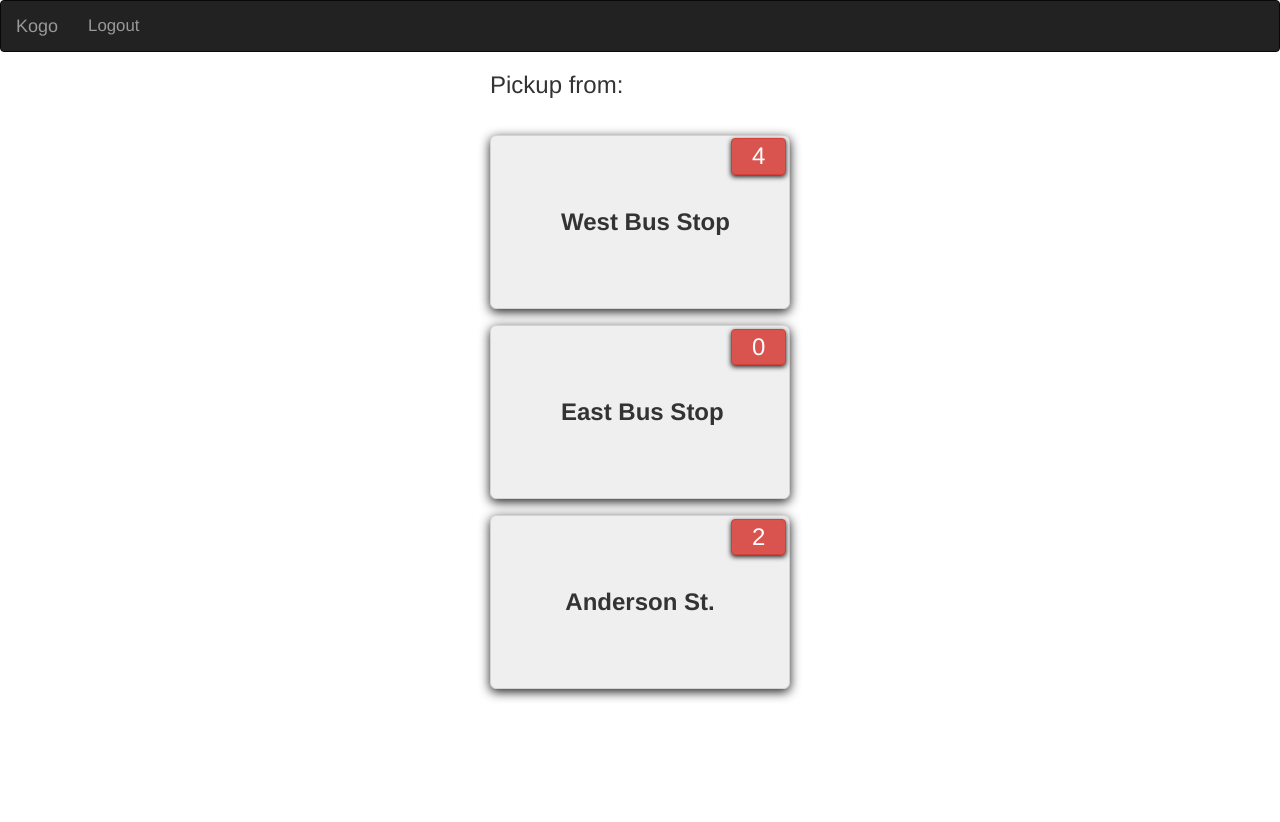
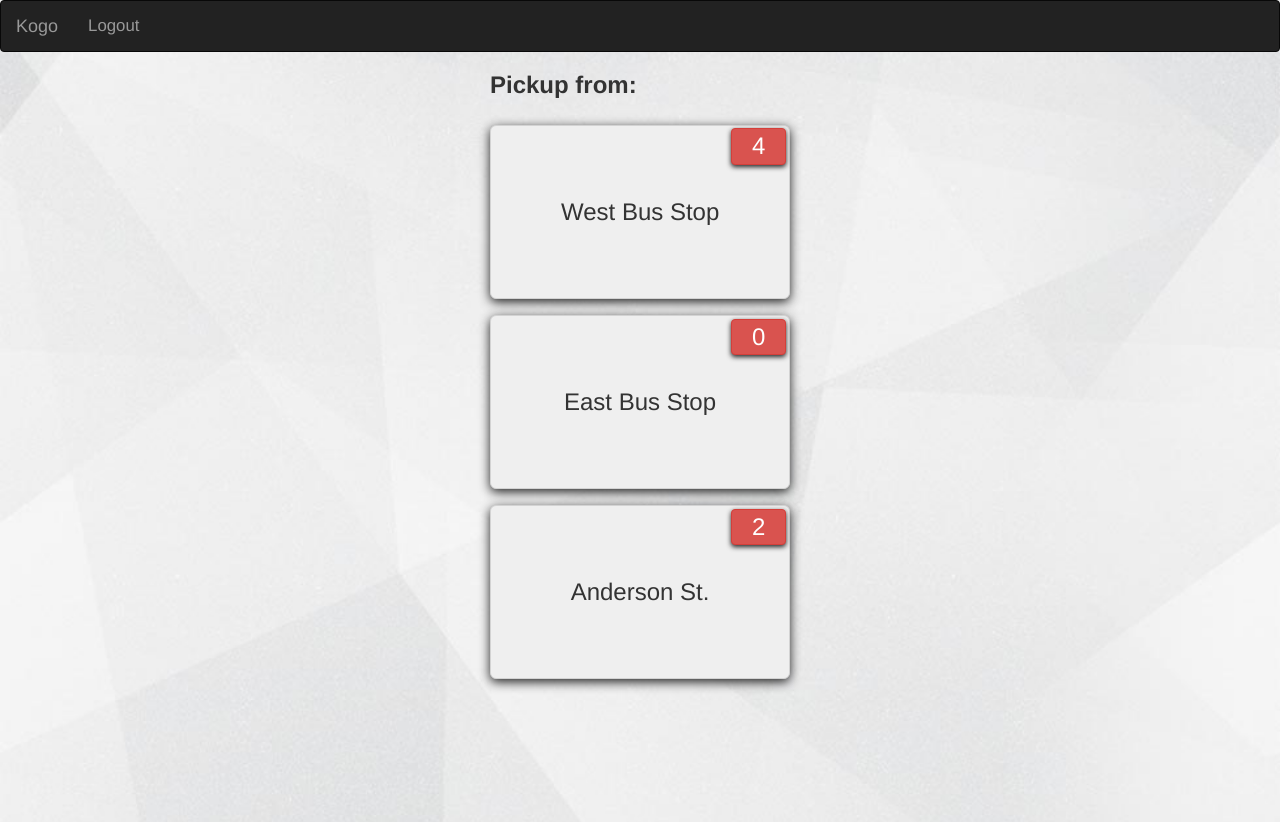
Before and after one commit to akyker20/KogoStudents, a Django app: page /students/ride_request in a window 1280 px wide. Run offline with Django 3.2, Linux system fonts and the light colour scheme; a user stored in the database is signed in; data comes from the database, SQL or seed files in the repository; both versions use the stored data as it was after the commit; parts of the project's set-up code (start-up, migrations or seed data) failed here and were passed over; some libraries are stand-ins or nearby versions.

Commit message:
styling updates on student pickup and dropoff selection screens

```diff
--- a/kogo/static/css/style.css
+++ b/kogo/static/css/style.css
@@ -1,5 +1,13 @@
 html, body, div.btn-holder {
 	width: 100%;
+}
+
+body{
+	background: url(../images/background.jpg) no-repeat center center fixed;
+  	-webkit-background-size: cover;
+  	-moz-background-size: cover;
+  	-o-background-size: cover;
+  	background-size: cover;
 }
 
 html, body {
@@ -20,11 +28,10 @@ nav.navbar.navbar-inverse {
 }
 
 
-button.location-btn {
+button.location-btn, button.student {
 	width: 300px;
 	margin: 22px auto;
 	font-size: 24px;
-	font-weight: bold;
 	display: block;
 }
 
@@ -37,14 +44,20 @@ h3.pickup-title, h3.dropoff-title {
 	margin-left: calc(50% - 150px);
 }
 
+h3.pickup-title {
+	margin-bottom: 0px;
+	font-weight: bold;
+}
+
 h3.dropoff-title {
 	margin-top: 35px;
 }
 
 button.back-btn {
 	margin-top: 20px;
-	margin-left: 80px;
+	margin-left: calc(50% - 150px);
 	font-size: 16px;
+	width: 86px;
 }
 
 span.glyphicon-chevron-left {
--- a/kogo/templates/driver_view.html
+++ b/kogo/templates/driver_view.html
@@ -21,7 +21,6 @@
     <div class="btn-holder">
       <button class="location-btn dropoff shadow btn btn-lg" data-id="{{group.id}}">
         {{group.ending_loc}}
-        <span class="glyphicon glyphicon-ok hidden"></span>
       </button>
      </div>
     {% endfor %}
```
Also changed, not shown: kogo/static/js/driver.js (+16 -0 lines), kogo/templates/group_info.html (+6 -1 lines), db.sqlite3, kogo/static/images/background.jpg (added).
